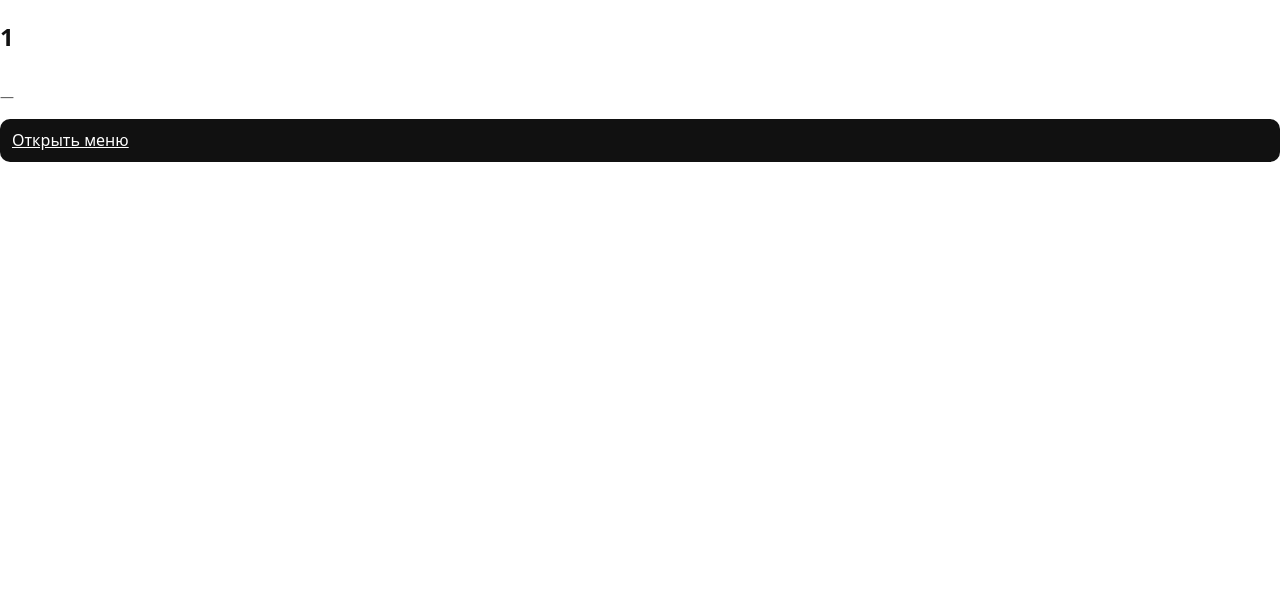
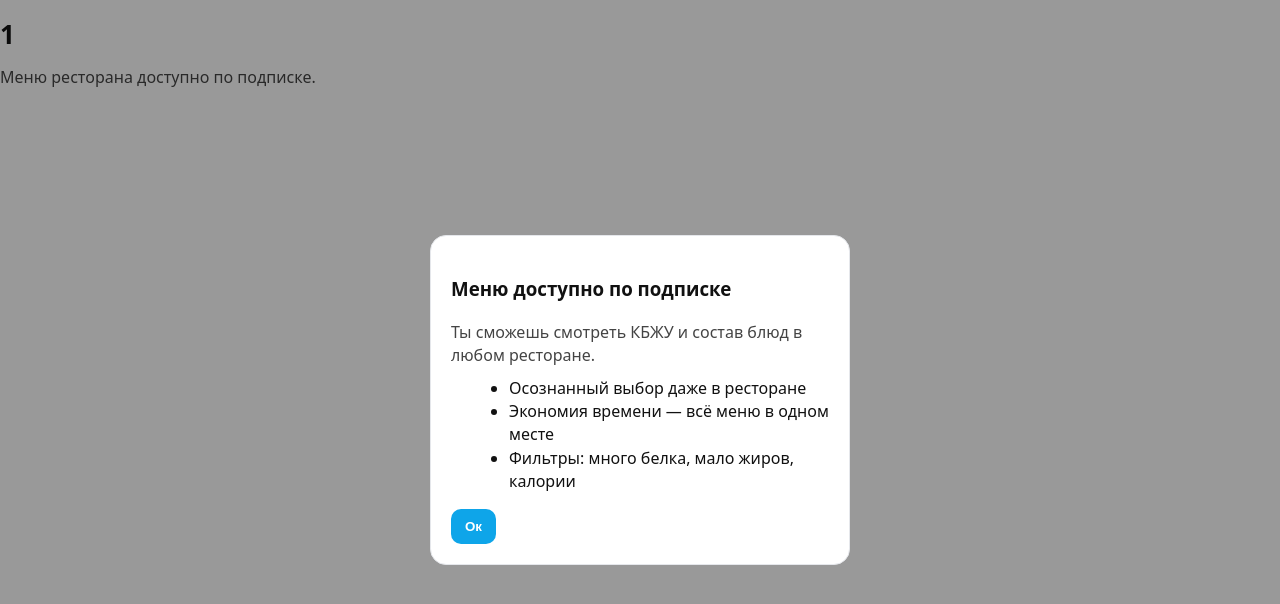
Before and after one commit to dsavastyan/restaurantsecret-web, a React (Vite) app: page /restaurant/1 in a window 1280 px wide. Shown: the top 604 px of the page. Built offline with nearby package versions, Linux system fonts and the light colour scheme; no server answers.

Commit message:
Add subscription status hook and restaurant paywall

```diff
--- /dev/null
+++ b/src/components/SubscriptionModal.jsx
@@ -0,0 +1,24 @@
+export default function SubscriptionModal({ open, onClose }) {
+  if (!open) return null
+
+  return (
+    <div role="dialog" aria-modal="true" className="sub-modal">
+      <div className="sub-modal__card">
+        <h3>Меню доступно по подписке</h3>
+        <p>Ты сможешь смотреть КБЖУ и состав блюд в любом ресторане.</p>
+        <ul className="sub-modal__bullets">
+          <li>Осознанный выбор даже в ресторане</li>
+          <li>Экономия времени — всё меню в одном месте</li>
+          <li>Фильтры: много белка, мало жиров, калории</li>
+        </ul>
+        <button className="btn" onClick={onClose}>Ок</button>
+      </div>
+      <style>{`
+        .sub-modal{position:fixed;inset:0;background:rgba(0,0,0,.4);display:grid;place-items:center;z-index:1000}
+        .sub-modal__card{background:#fff;max-width:420px;width:92%;border-radius:16px;padding:20px;border:1px solid #e5e7eb}
+        .sub-modal__bullets{margin:10px 0 16px 18px}
+        .btn{padding:10px 14px;border-radius:10px;background:#0ea5e9;color:#fff;border:0;cursor:pointer}
+      `}</style>
+    </div>
+  )
+}
--- /dev/null
+++ b/src/hooks/useSubscription.js
@@ -0,0 +1,36 @@
+import { useEffect, useState } from 'react'
+import { API_BASE } from '@/config/api'
+
+export function useSubscription() {
+  const [loading, setLoading] = useState(true)
+  const [isActive, setIsActive] = useState(false)
+
+  useEffect(() => {
+    let aborted = false
+
+    async function load() {
+      try {
+        setLoading(true)
+        const res = await fetch(`${API_BASE}/me`, {
+          headers: {
+            'Content-Type': 'application/json'
+          }
+        })
+        if (!res.ok) throw new Error('NO_ME')
+        const data = await res.json().catch(() => ({}))
+        if (!aborted) setIsActive(Boolean(data?.isActive))
+      } catch (err) {
+        if (!aborted) setIsActive(false)
+      } finally {
+        if (!aborted) setLoading(false)
+      }
+    }
+
+    load()
+    return () => {
+      aborted = true
+    }
+  }, [])
+
+  return { loading, isActive }
+}
--- a/src/pages/RestaurantPage.jsx
+++ b/src/pages/RestaurantPage.jsx
@@ -1,33 +1,89 @@
-import React, { useEffect } from 'react'
-import { Link, useOutletContext, useParams } from 'react-router-dom'
-import { api } from '../api/client.js'
-import { useSWRLite } from '../hooks/useSWRLite.js'
+import { useEffect, useState } from 'react'
+import { useParams } from 'react-router-dom'
+import { API_BASE } from '@/config/api'
+import { useSubscription } from '@/hooks/useSubscription'
+import SubscriptionModal from '@/components/SubscriptionModal'
 
 export default function RestaurantPage() {
   const { slug } = useParams()
-  const { access, requireAccess } = useOutletContext() || {}
-  const canAccess = access?.isActive
+  const { loading: subLoading, isActive } = useSubscription()
+  const [menu, setMenu] = useState(null)
+  const [loading, setLoading] = useState(true)
+  const [error, setError] = useState(null)
+  const [modalOpen, setModalOpen] = useState(false)
 
   useEffect(() => {
-    if (canAccess === false && requireAccess) {
-      requireAccess()
+    if (!subLoading && !isActive) {
+      setModalOpen(true)
+    } else {
+      setModalOpen(false)
     }
-  }, [canAccess, requireAccess])
+  }, [subLoading, isActive])
 
-  const { data, loading, error } = useSWRLite(`r-${slug}`, () => api.restaurant(slug), { enabled: Boolean(canAccess) })
+  useEffect(() => {
+    let aborted = false
 
-  if (canAccess === false) {
-    return <p>Оформите подписку, чтобы просматривать ресторан.</p>
-  }
+    async function load() {
+      if (subLoading || !isActive) {
+        if (!aborted) {
+          setLoading(false)
+          setMenu(null)
+          setError(null)
+        }
+        return
+      }
 
-  if (loading) return <p>Загрузка…</p>
-  if (error) return <p className="err">Ошибка: {String(error.message || error)}</p>
+      try {
+        setLoading(true)
+        setError(null)
+        const res = await fetch(`${API_BASE}/restaurant/${slug}/menu`)
+        if (!res.ok) throw new Error(`HTTP ${res.status}`)
+        const data = await res.json()
+        if (!aborted) setMenu(data)
+      } catch (err) {
+        if (!aborted) {
+          setMenu(null)
+          setError(err)
+        }
+      } finally {
+        if (!aborted) setLoading(false)
+      }
+    }
+
+    load()
+
+    return () => {
+      aborted = true
+    }
+  }, [slug, subLoading, isActive])
+
+  const showPaywall = !subLoading && !isActive
 
   return (
-    <div className="stack">
-      <h2>{data?.name ?? slug}</h2>
-      <div className="muted">{data?.cuisine ?? '—'}</div>
-      <Link to={`/restaurant/${slug}/menu`} className="primary">Открыть меню</Link>
-    </div>
+    <main className="page">
+      <header className="page__header">
+        <h1>{slug}</h1>
+      </header>
+
+      {subLoading && <p>Проверяем подписку…</p>}
+
+      {showPaywall ? (
+        <div className="paywall">
+          <p>Меню ресторана доступно по подписке.</p>
+        </div>
+      ) : (
+        <>
+          {loading && <p>Загружаем меню…</p>}
+          {!loading && error && <p className="err">Ошибка: {String(error.message || error)}</p>}
+          {!loading && !error && menu && (
+            <div className="menu">
+              <p>Меню загружено (демо-рендер)</p>
+            </div>
+          )}
+        </>
+      )}
+
+      <SubscriptionModal open={modalOpen} onClose={() => setModalOpen(false)} />
+    </main>
   )
 }
```
